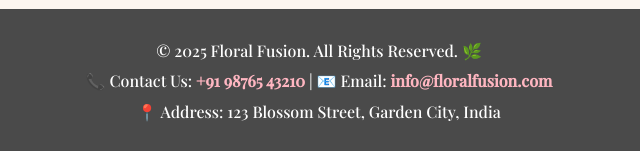
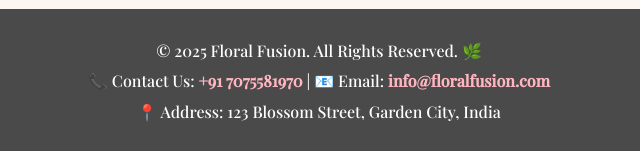
Before and after one commit to reshmithareddy04/floral, a plain HTML site: page index.html in a window 1280 px wide. Shown: the part 3140-3291 px from the top of the page, 321-961 px from the left. Drawn offline with nearby package versions, Linux system fonts and the light colour scheme.

Commit message:
index.html

```diff
--- a/index.html
+++ b/index.html
@@ -41,6 +41,6 @@
 
     <footer>
       <p>&copy; 2025 Floral Fusion. All Rights Reserved. 🌿</p>
-      <p>📞 Contact Us: <a href="tel:+919876543210">+91 98765 43210</a> | 📧 Email: <a href="mailto:info@floralfusion.com">info@floralfusion.com</a></p>
+      <p>📞 Contact Us: <a href="tel:+91 7075581970">+91 7075581970</a> | 📧 Email: <a href="mailto:info@floralfusion.com">info@floralfusion.com</a></p>
       <p>📍 Address: 123 Blossom Street, Garden City, India</p>
     </footer>
```
